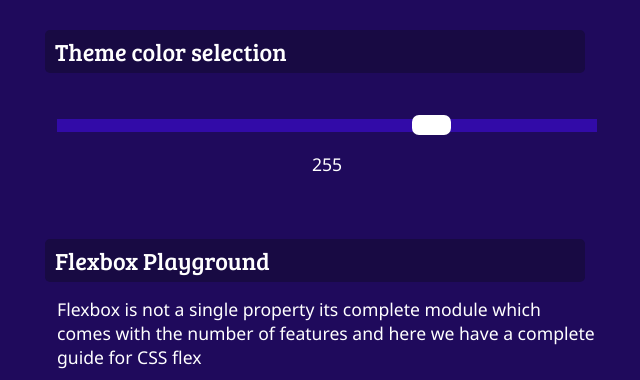
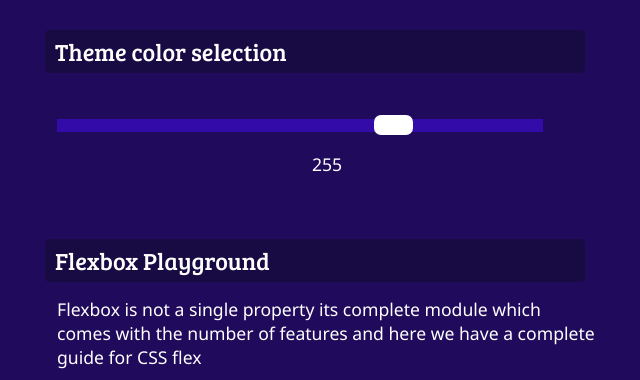
Before and after one commit to meysammohammadi/meysammohammadi.github.io, a PHP site: page /Test3.html in a window 1280 px wide. Shown: the top 380 px of the page, without its empty margins (313-953 px from the left). Run offline with PHP 8.4, Linux system fonts and the light colour scheme.

Commit message:
Update styless.css

```diff
--- a/styless.css
+++ b/styless.css
@@ -98,13 +98,13 @@ a {
 input[type="range"] {
   -webkit-appearance: none;
   margin: 10px 0;
-  width: 100%;
+  width: 90%;
 }
 input[type="range"]:focus {
   outline: none;
 }
 input[type="range"]::-webkit-slider-runnable-track {
-  width: 100%;
+  width: 90%;
   height: 12.8px;
   cursor: pointer;
   background: var(--libg);
@@ -122,7 +122,7 @@ input[type="range"]:focus::-webkit-slider-runnable-track {
   background: var(--libg);
 }
 input[type="range"]::-moz-range-track {
-  width: 100%;
+  width: 90%;
   height: 12.8px;
   cursor: pointer;
   animate: 0.2s;
@@ -136,7 +136,7 @@ input[type="range"]::-moz-range-thumb {
   cursor: pointer;
 }
 input[type="range"]::-ms-track {
-  width: 100%;
+  width: 90%;
   height: 12.8px;
   cursor: pointer;
   animate: 0.2s;
```
